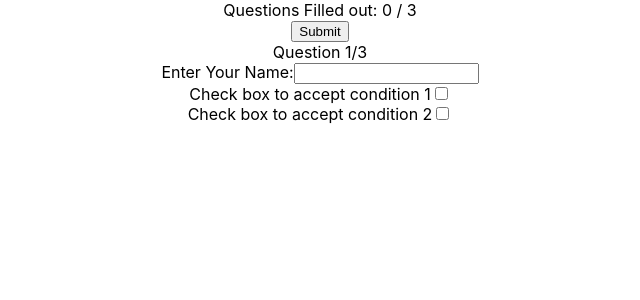
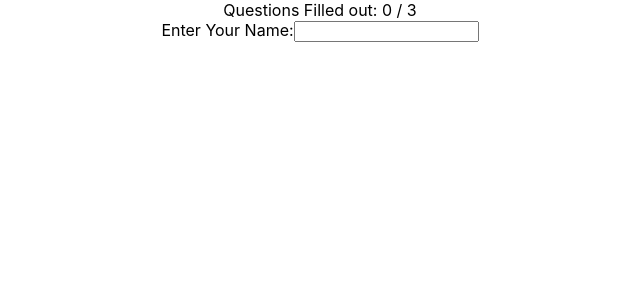
Before and after one commit to godfreyyeung/react-state-sharing-workship, a React (Create React App) app: page / in a window 1280 px wide. Shown: the top 300 px of the page, without its empty margins (320-960 px from the left). Built offline with nearby package versions, Linux system fonts and the light colour scheme.

Commit message:
Simplify

```diff
--- a/src/App.js
+++ b/src/App.js
@@ -3,25 +3,12 @@ import { useState } from "react";
 import { FormSection } from './FormSection';
 
 function App() {
-  const [isSubmitting, setIsSubmitting] = useState(false);
   const [numFilled, setNumFilled] = useState(0);
-
-  const onSubmit = () => {
-    setIsSubmitting(true);
-
-    setTimeout(() => {
-      setIsSubmitting(false);
-    }, 1000);
-  }
 
   return (
     <div className="App">
       Questions Filled out: {numFilled} / 3
-      <br />
-      <button onClick={onSubmit}> Submit </button>
-      <br />
       <FormSection
-        isDisabled={isSubmitting}
         numFilled={numFilled}
         setNumFilled={setNumFilled}
       />
--- a/src/FormSection.js
+++ b/src/FormSection.js
@@ -3,19 +3,12 @@ import { NameInput } from './NameInput';
 import { Conditions } from './Conditions';
 
 export const FormSection = ({
-  isDisabled = false,
   numFilled,
   setNumFilled
 }) => {
   return (
     <div>
       <NameInput
-        isDisabled={isDisabled}
-        numFilled={numFilled}
-        setNumFilled={setNumFilled}
-      />
-      <Conditions
-        isDisabled={isDisabled}
         numFilled={numFilled}
         setNumFilled={setNumFilled}
       />
--- a/src/NameInput.js
+++ b/src/NameInput.js
@@ -17,7 +17,6 @@ export const NameInput = ({
 
   return (
     <div>
-      Question 1/3 <br />
       Enter Your Name:
       <input
        disabled={isDisabled ? "disabled" : ""}
```
